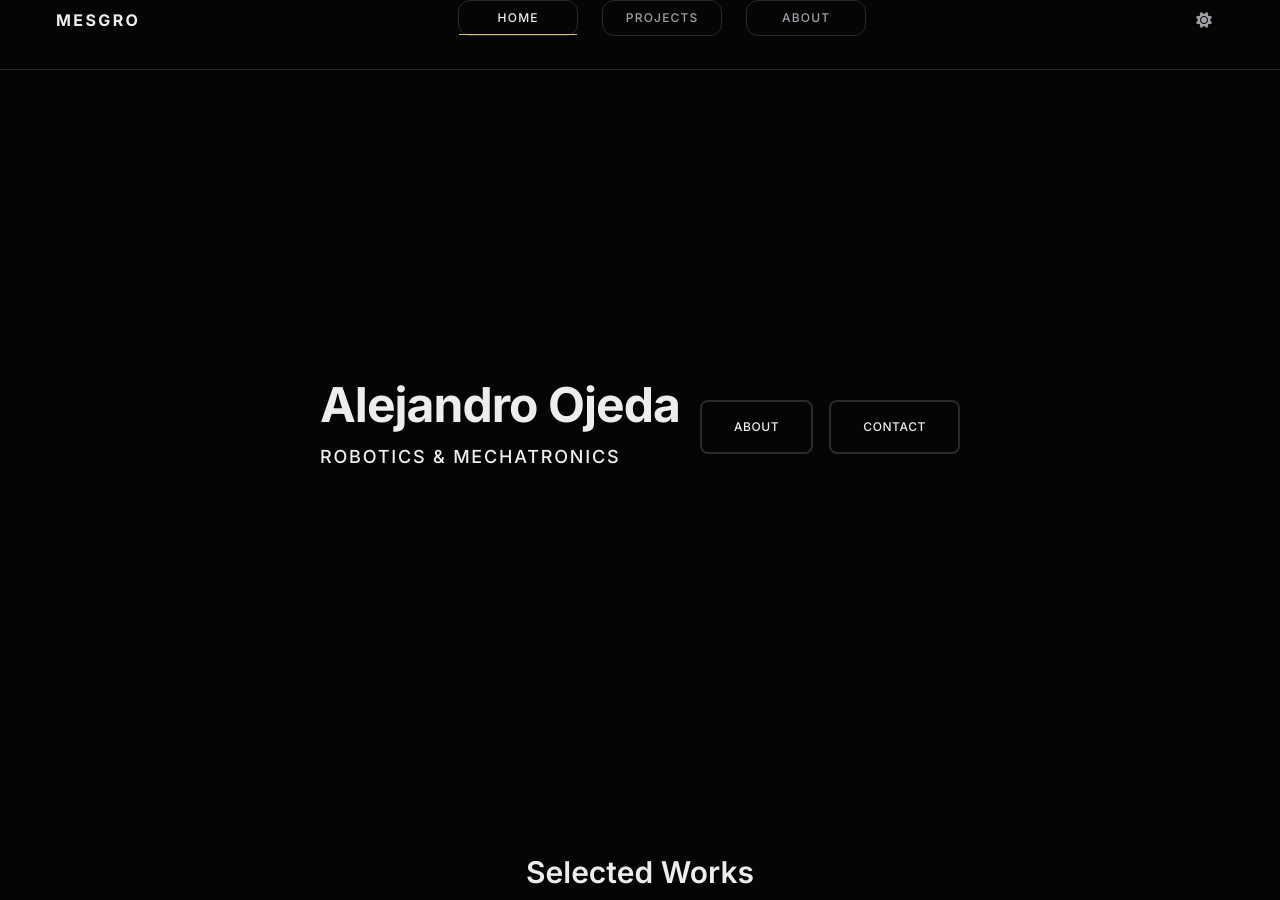
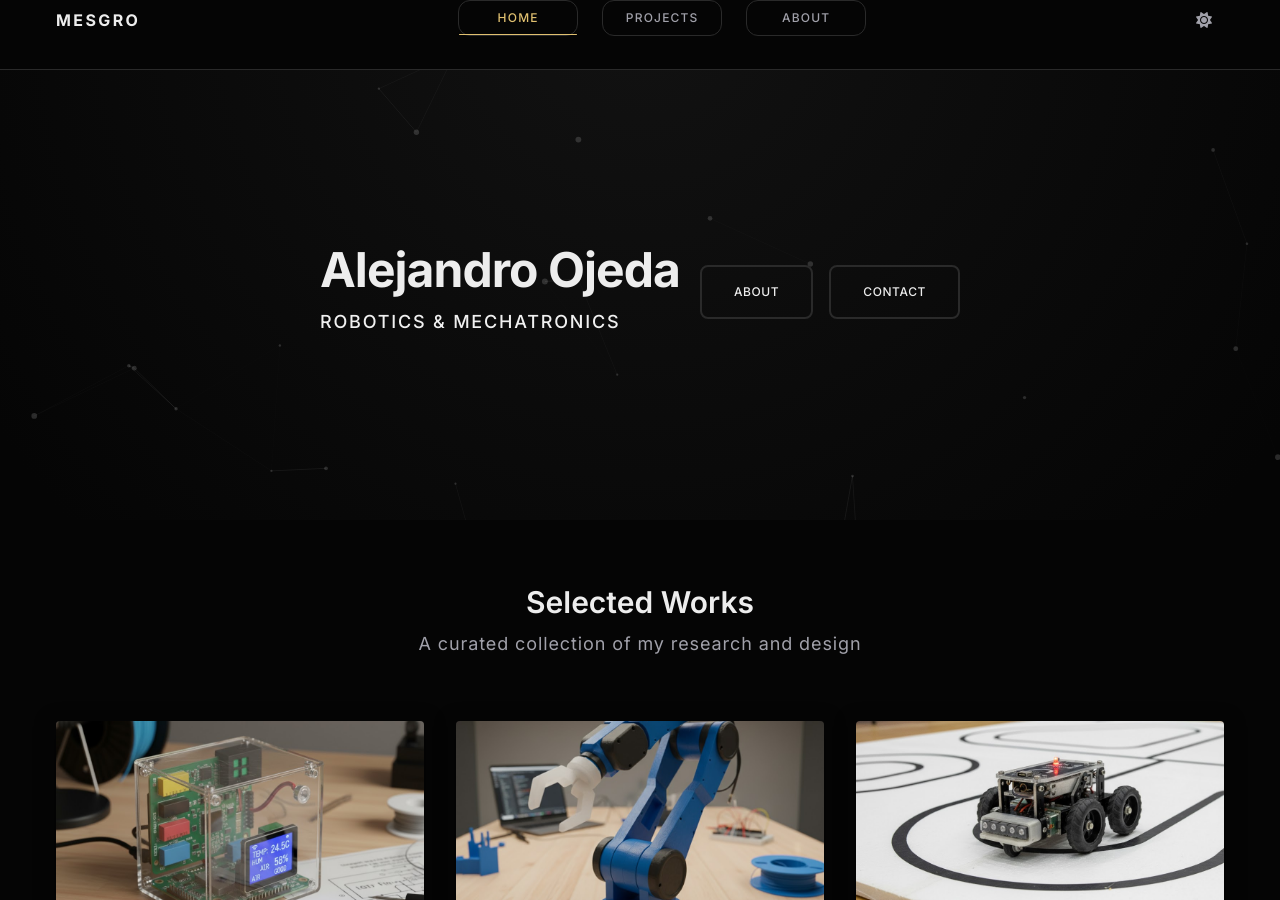
Before and after one commit to josephineoe/josephineoe.github.io, a Jekyll site: the page built from index.md, in a window 1280 px wide and 900 px high. Built offline with Jekyll 4.4.1, drawn with Linux system fonts in a browser that asks for light colours; nearby versions of some CDN libraries; comment, search, counter and statistics services are not loaded.

Commit message:
trying animated background

```diff
--- a/_layouts/default.html
+++ b/_layouts/default.html
@@ -32,7 +34,10 @@
     <link rel="icon" type="image/png" sizes="32x32" href="{{ '/assets/images/favicon-32x32.png' | relative_url }}">
     <link rel="icon" type="image/png" sizes="16x16" href="{{ '/assets/images/favicon-16x16.png' | relative_url }}">
 </head>
+
 <body>
+    <canvas id="canvas-bg"></canvas>
+
     {% include header.html %}
 
     <main id="main-content">
@@ -43,6 +48,7 @@
 
     <!-- Scripts -->
     <script src="{{ '/assets/js/main.js' | relative_url }}"></script>
+    <script src="{{ '/assets/js/circuit-bg.js' | relative_url }}"></script>
 
     <!-- 3D Model Viewer -->
     <script type="module" src="https://unpkg.com/@google/model-viewer/dist/model-viewer.min.js"></script>
--- a/_sass/_base.scss
+++ b/_sass/_base.scss
@@ -140,6 +140,18 @@ body {
   background-image: radial-gradient(circle at 50% 0%, var(--surface-color) 0%, var(--background-color) 70%);
   background-attachment: fixed;
   transition: background-color var(--transition-normal), color var(--transition-normal);
+  position: relative;
+}
+
+#canvas-bg {
+  position: fixed;
+  top: 0;
+  left: 0;
+  width: 100%;
+  height: 100%;
+  z-index: -1;
+  pointer-events: none;
+  opacity: 1;
 }
 
 /* Typography */
--- a/_sass/_components.scss
+++ b/_sass/_components.scss
@@ -74,9 +74,9 @@
 
 /* Personal Hero Section */
 .hero-personal {
-  background: var(--background-color);
-  padding: var(--spacing-3xl) 0;
-  min-height: 80vh;
+  background: transparent;
+  padding: var(--spacing-xl) 0;
+  min-height: 50vh;
   display: flex;
   align-items: center;
   position: relative;
--- a/_sass/_layout.scss
+++ b/_sass/_layout.scss
@@ -82,7 +82,7 @@ a.nav-link {
 
 a.nav-link:hover,
 a.nav-link.active {
-  color: var(--text-primary);
+  color: var(--accent-color);
 }
 
 a.nav-link.active::after {
--- /dev/null
+++ b/assets/js/circuit-bg.js
@@ -0,0 +1,97 @@
+/**
+ * Circuit Background Animation
+ * Creates a connecting node network effect
+ */
+
+class CircuitBackground {
+    constructor() {
+        this.canvas = document.getElementById('canvas-bg');
+        if (!this.canvas) return;
+
+        this.ctx = this.canvas.getContext('2d');
+        this.nodes = [];
+        this.resize();
+        this.init();
+
+        window.addEventListener('resize', () => this.resize());
+        this.animate();
+    }
+
+    resize() {
+        this.width = window.innerWidth;
+        this.height = window.innerHeight;
+        this.canvas.width = this.width;
+        this.canvas.height = this.height;
+        this.initNodes();
+    }
+
+    initNodes() {
+        this.nodes = [];
+        // Density based on screen size
+        const density = Math.floor((this.width * this.height) / 25000);
+
+        for (let i = 0; i < density; i++) {
+            this.nodes.push({
+                x: Math.random() * this.width,
+                y: Math.random() * this.height,
+                vx: (Math.random() - 0.5) * 0.5,
+                vy: (Math.random() - 0.5) * 0.5,
+                size: Math.random() * 2 + 1
+            });
+        }
+    }
+
+    init() {
+        this.initNodes();
+    }
+
+    animate() {
+        if (!this.ctx) return;
+
+        this.ctx.clearRect(0, 0, this.width, this.height);
+
+        // Get theme color for particles
+        const isDark = document.documentElement.getAttribute('data-theme') === 'dark';
+        const particleColor = isDark ? 'rgba(255, 255, 255, 0.15)' : 'rgba(0, 0, 0, 0.1)';
+        const lineColor = isDark ? 'rgba(255, 255, 255, 0.05)' : 'rgba(0, 0, 0, 0.05)';
+
+        // Update and draw nodes
+        this.nodes.forEach(node => {
+            node.x += node.vx;
+            node.y += node.vy;
+
+            // Bounce off edges
+            if (node.x < 0 || node.x > this.width) node.vx *= -1;
+            if (node.y < 0 || node.y > this.height) node.vy *= -1;
+
+            // Draw node
+            this.ctx.beginPath();
+            this.ctx.arc(node.x, node.y, node.size, 0, Math.PI * 2);
+            this.ctx.fillStyle = particleColor;
+            this.ctx.fill();
+
+            // Connect nearby nodes
+            this.nodes.forEach(otherNode => {
+                const dx = node.x - otherNode.x;
+                const dy = node.y - otherNode.y;
+                const distance = Math.sqrt(dx * dx + dy * dy);
+
+                if (distance < 150) {
+                    this.ctx.beginPath();
+                    this.ctx.lineWidth = 1 - (distance / 150);
+                    this.ctx.strokeStyle = lineColor;
+                    this.ctx.moveTo(node.x, node.y);
+                    this.ctx.lineTo(otherNode.x, otherNode.y);
+                    this.ctx.stroke();
+                }
+            });
+        });
+
+        requestAnimationFrame(() => this.animate());
+    }
+}
+
+// Initialize when DOM is loaded
+document.addEventListener('DOMContentLoaded', () => {
+    new CircuitBackground();
+});
```
Also changed, not shown: other parts of _layouts/default.html (+8 -4 lines).
